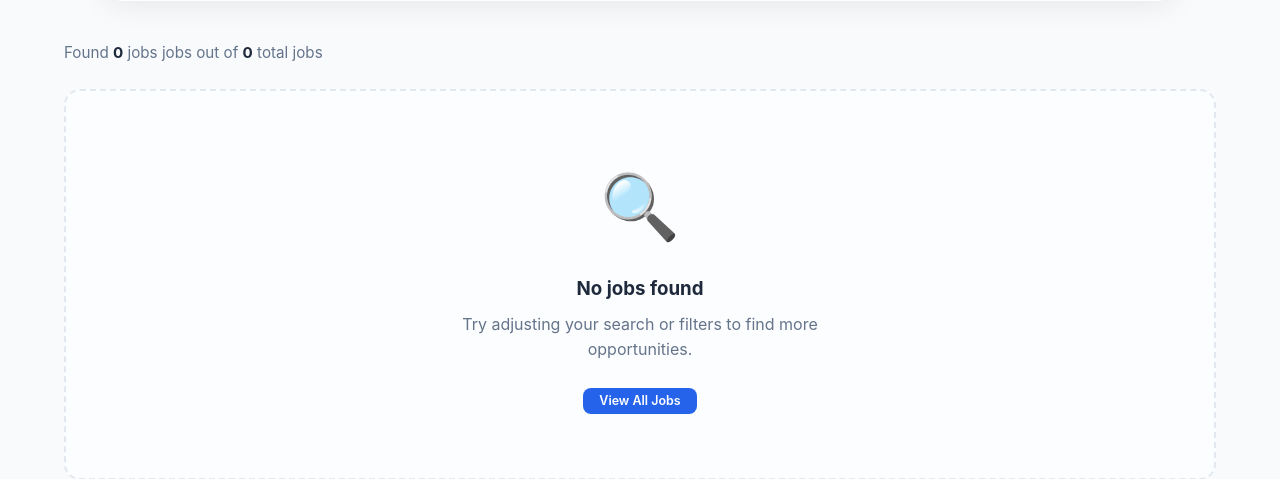
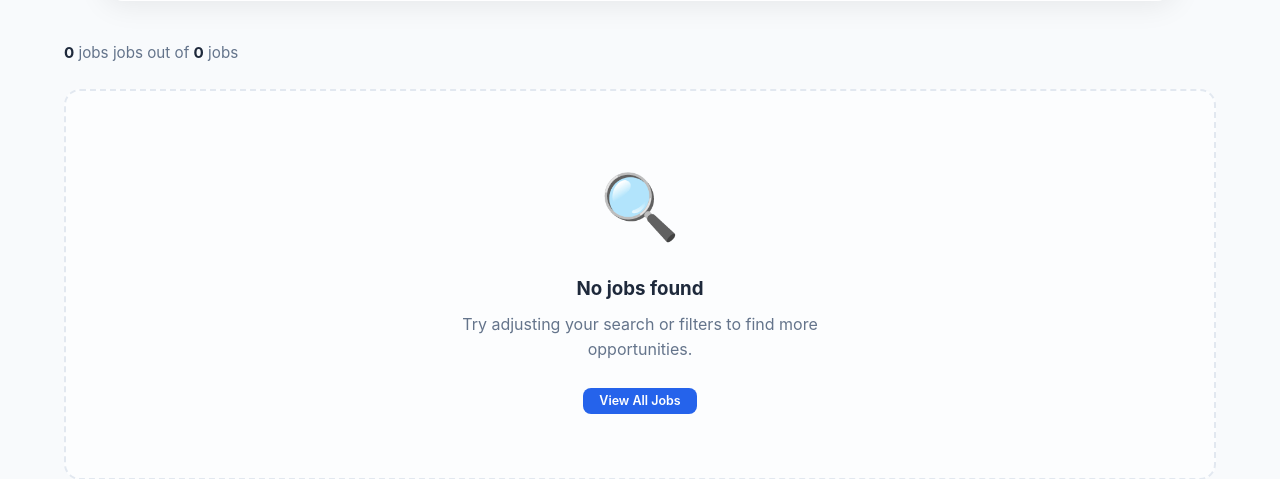
Before and after one commit to danishumer9988/Rf-site-2, a Django app: page /jobs/ in a window 1280 px wide. Shown: the part 512-991 px from the top of the page. Run offline with Django 5.2, Linux system fonts and the light colour scheme; data that the repository does not hold is empty.

Commit message:
Update project

```diff
--- a/config/settings.py
+++ b/config/settings.py
@@ -86,6 +86,7 @@ DATABASES = {
 
 
 
+
 DATABASES['default']['DISABLE_SERVER_SIDE_CURSORS'] = True
 
 
--- a/templates/internships/internship_list.html
+++ b/templates/internships/internship_list.html
@@ -1030,13 +1030,13 @@
 
 <!-- ===== RESULTS COUNT ===== -->
 <div class="il-results-count il-animate delay-1">
-    Found <strong id="resultCount">{{ internships|length }}</strong>
+     <strong id="resultCount">{{ internships|length }}</strong>
     {% if request.GET.internship_type == 'full_time' %}Full-Time
     {% elif request.GET.internship_type == 'part_time' %}Part-Time
     {% elif internships|length > 0 %}{{ internships.0.get_internship_type_display }}
     {% else %}internships{% endif %}
     internship{% if internships|length != 1 %}s{% endif %}
-    out of <strong>{{ total_internships }}</strong> total internships
+    out of <strong>{{ total_internships }}</strong> internships
     {% if request.GET.search %} matching "<strong>{{ request.GET.search }}</strong>"{% endif %}
     {% if request.GET.type == 'remote' %} <strong>(Remote)</strong>{% endif %}
     {% if request.GET.type == 'physical' %} <strong>(On-Site)</strong>{% endif %}
--- a/templates/jobs/job_list.html
+++ b/templates/jobs/job_list.html
@@ -1130,7 +1130,7 @@
 
 <!-- ===== RESULTS COUNT ===== -->
 <div class="jl-results-count jl-animate delay-1">
-    Found <strong id="resultCount">{{ jobs|length }}</strong>
+     <strong id="resultCount">{{ jobs|length }}</strong>
     {% if request.GET.employment_type == 'full_time' %}Full-Time
     {% elif request.GET.employment_type == 'part_time' %}Part-Time
     {% elif request.GET.employment_type == 'contract' %}Contract
@@ -1138,7 +1138,7 @@
     {% elif jobs|length > 0 %}{{ jobs.0.get_employment_type_display }}
     {% else %}jobs{% endif %}
     job{% if jobs|length != 1 %}s{% endif %}
-    out of <strong>{{ total_jobs }}</strong> total jobs
+    out of <strong>{{ total_jobs }}</strong> jobs
     {% if request.GET.query %} matching "<strong>{{ request.GET.query }}</strong>"{% endif %}
     {% if request.GET.location %} in "<strong>{{ request.GET.location }}</strong>"{% endif %}
     {% if request.GET.work_type == 'remote' %} <strong>(Remote)</strong>{% endif %}
```
